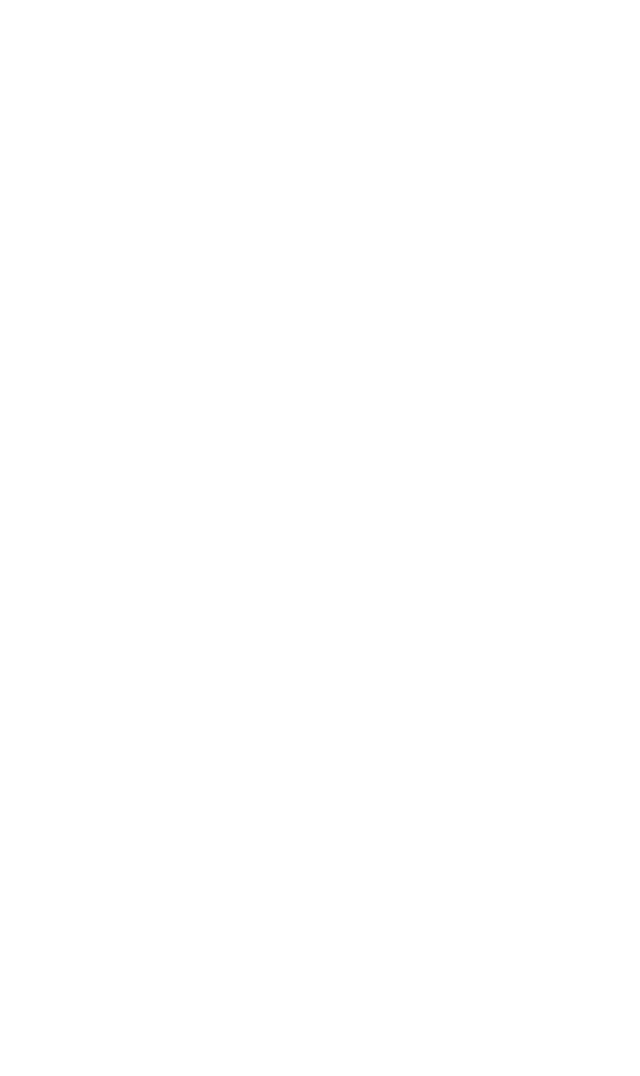
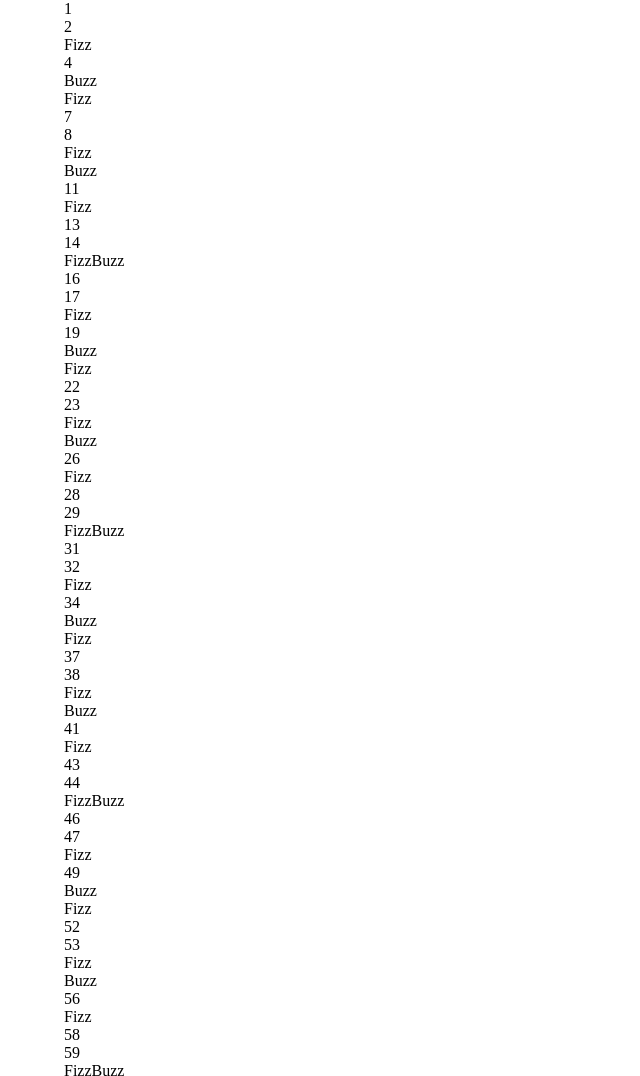
Before and after one commit to VirtusXVI/js-fizzbuzzdom, a plain HTML site: page milestone 1/index.html in a window 1280 px wide. Shown: the top 1076 px of the page, without its empty margins (0-640 px from the left). Before the commit the page ends 800 px from the top, so only its background shows below. Drawn offline with Linux system fonts and the light colour scheme.

Commit message:
completed milestone 2

```diff
--- a/milestone 1/css/style.css
+++ b/milestone 1/css/style.css
@@ -3,3 +3,10 @@
     padding: 0;
     box-sizing: border-box;
 }
+ul{
+    list-style-type: none;
+}
+.container{
+    width: 90%;
+    margin: 0 auto;
+}
--- a/milestone 1/index.html
+++ b/milestone 1/index.html
@@ -11,6 +11,11 @@
     <link rel="stylesheet" href="css/style.css">
 </head>
 <body>
+    <div class="container">
+        <ul>
+
+        </ul>
+    </div>
     <script type="text/javascript" src="js/script.js"></script>
 </body>
 </html>
--- a/milestone 1/js/script.js
+++ b/milestone 1/js/script.js
@@ -1,8 +1,10 @@
 let userContainer = document.querySelector(".container");
 let userOutput = "";
+let userList = document.querySelector("ul")
 
 for(let i = 1; i <= 100 ; i++){
 
+    // Cerco di capire se il numero è un divisibile per 3, 5, o entrambi
     if(i % 3 === 0 && i % 5 === 0){
         userOutput = "FizzBuzz";
     }else if(i % 5 === 0){
@@ -12,5 +14,10 @@ for(let i = 1; i <= 100 ; i++){
     }else{
         userOutput = i;
     };
-    console.log(userOutput);
+
+    // Assegno alla variabile newPoint il codice che andrà inserito nell'HTML
+    let newPoint = `<li>${userOutput}</li>`;
+
+    // Inserisco nell'HTML il codice
+    userList.innerHTML += newPoint;
 };
```
